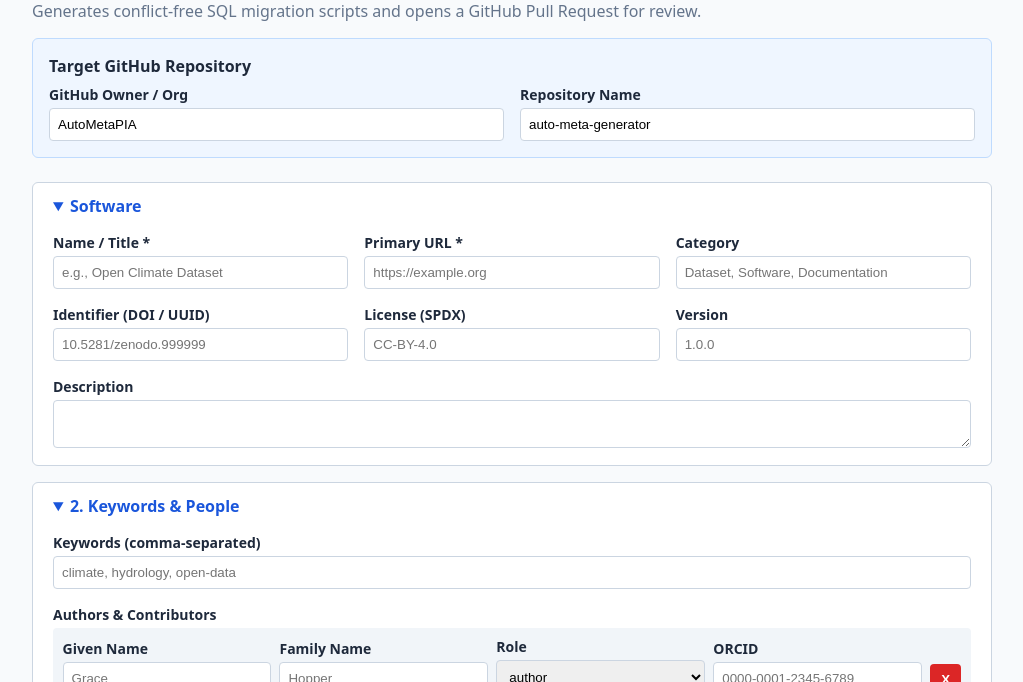
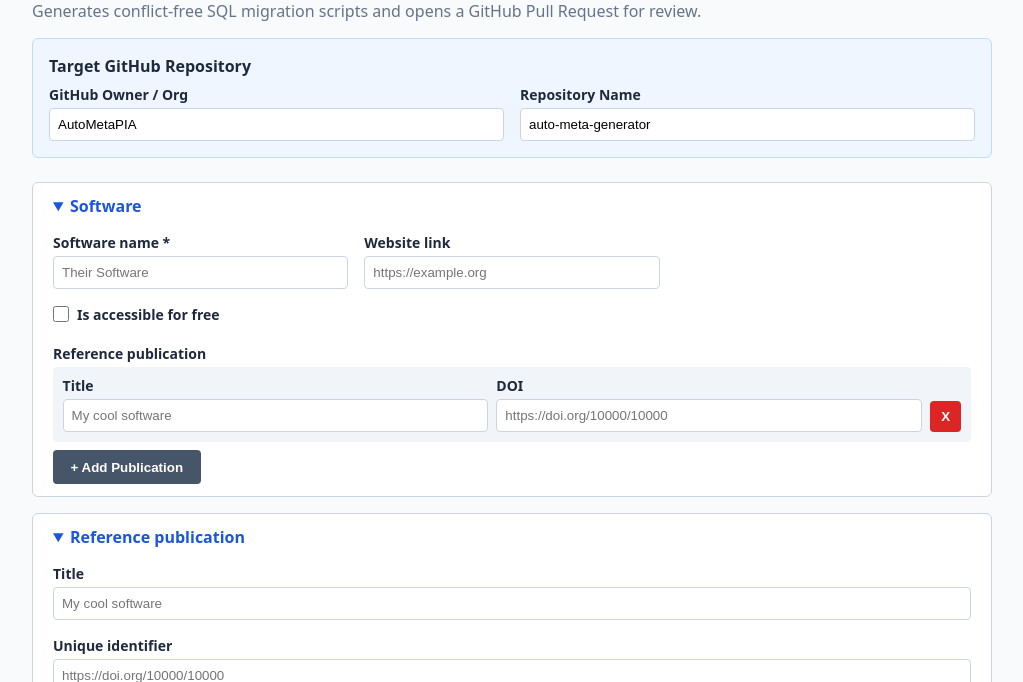
Before and after one commit to AutoMetaPIA/autometa-generator, a plain HTML site: page index.html in a window 1280 px wide. Shown: the part 118-800 px from the top of the page, without its empty margins (128-1151 px from the left). Drawn offline with Linux system fonts and the light colour scheme.

Commit message:
customized Software section parameters; added 'add publication button' to Software section

```diff
--- a/index.html
+++ b/index.html
@@ -42,46 +42,43 @@
             <summary>Software</summary>
             <div class="form-grid">
                 <div>
-                    <label>Name / Title *</label>
-                    <input type="text" id="name" required placeholder="e.g., Open Climate Dataset">
+                    <label>Software name *</label>
+                    <input type="text" id="software_name" required placeholder="Their Software">
                 </div>
                 <div>
-                    <label>Primary URL *</label>
-                    <input type="url" id="url" required placeholder="https://example.org">
-                </div>
-                <div>
-                    <label>Category</label>
-                    <input type="text" id="category" placeholder="Dataset, Software, Documentation">
-                </div>
-                <div>
-                    <label>Identifier (DOI / UUID)</label>
-                    <input type="text" id="identifier" placeholder="10.5281/zenodo.999999">
-                </div>
-                <div>
-                    <label>License (SPDX)</label>
-                    <input type="text" id="license" placeholder="CC-BY-4.0">
-                </div>
-                <div>
-                    <label>Version</label>
-                    <input type="text" id="version" placeholder="1.0.0">
+                    <label>Website link</label>
+                    <input type="url" id="software_website_link" placeholder="https://example.org">
                 </div>
                 <div class="full-width">
-                    <label>Description</label>
-                    <textarea id="description" rows="2"></textarea>
+                    <label class="checkbox-label">
+                        <input type="checkbox" id="is_accessible_freely">
+                        <span>Is accessible for free</span>
+                    </label>
                 </div>
+            </div>
+            <div class="publications-section">
+                <label>Reference publication</label>
+                <div id="publicationsContainer"></div>
+                <button type="button" class="btn btn-sec" id="addPublicationButton">+ Add Publication</button>
             </div>
         </details>
 
         <details open>
-            <summary>2. Keywords & People</summary>
+            <summary>Reference publication</summary>
             <div class="form-grid">
                 <div class="full-width">
-                    <label>Keywords (comma-separated)</label>
-                    <input type="text" id="keywords" placeholder="climate, hydrology, open-data">
+                    <label>Title</label>
+                    <input type="text" id="journal_article_title" placeholder="My cool software">
+                </div>
+            </div>
+            <div class="form-grid">
+                <div class="full-width">
+                    <label>Unique identifier</label>
+                    <input type="text" id="journal_article_URI" placeholder="https://doi.org/10000/10000">
                 </div>
             </div>
             <div class="people-section">
-                <label>Authors & Contributors</label>
+                <label>Author</label>
                 <div id="peopleContainer"></div>
                 <button type="button" class="btn btn-sec" id="addPersonButton">+ Add Person</button>
             </div>
--- a/script.js
+++ b/script.js
@@ -27,6 +27,23 @@ function addPersonRow() {
     document.getElementById('peopleContainer').appendChild(row);
 }
 
+function addPublicationRow() {
+    const row = document.createElement('div');
+    row.className = 'publication-row';
+    row.innerHTML = `
+        <div>
+            <label>Title</label>
+            <input type="text" class="journal_article_title" placeholder="My cool software">
+        </div>
+        <div>
+            <label>DOI</label>
+            <input type="text" class="doi" placeholder="https://doi.org/10000/10000">
+        </div>
+        <button type="button" class="btn btn-del">X</button>
+    `;
+    document.getElementById('publicationsContainer').appendChild(row);
+}
+
 document.getElementById('addPersonButton').addEventListener('click', addPersonRow);
 document.getElementById('peopleContainer').addEventListener('click', event => {
     if (!(event.target instanceof Element)) return;
@@ -34,11 +51,22 @@ document.getElementById('peopleContainer').addEventListener('click', event => {
     const removeButton = event.target.closest('.btn-del');
     if (removeButton) removeButton.closest('.person-row').remove();
 });
+
+document.getElementById('addPublicationButton').addEventListener('click', addPublicationRow);
+document.getElementById('publicationsContainer').addEventListener('click', event => {
+    if (!(event.target instanceof Element)) return;
+
+    const removeButton = event.target.closest('.btn-del');
+    if (removeButton) removeButton.closest('.publication-row').remove();
+});
 document.getElementById('generateSQLButton').addEventListener('click', generateSQL);
 document.getElementById('submitViaWebPRButton').addEventListener('click', () => submitViaWebPR());
 document.getElementById('submitViaGitHubAPIButton').addEventListener('click', () => submitViaGitHubAPI());
 
 addPersonRow();
+
+addPublicationRow();
+
 
 function sqlVal(v) {
     if (!v || !v.trim()) return 'NULL';
@@ -102,6 +130,21 @@ function generateSQL() {
         }
     });
 
+
+// . Publication
+    document.querySelectorAll('.publication-row').forEach(row => {
+        const given = row.querySelector('.journal_article_title').value.trim();
+        const orcid = row.querySelector('.doi').value.trim();
+
+        if (given && family) {
+            if (doi) {
+                lines.push(`INSERT OR IGNORE INTO publications (title, doi) VALUES (${sqlVal(title)}, ${sqlVal(doi)});`);
+            } else {
+                lines.push(`INSERT INTO publications (title, doi) SELECT ${sqlVal(title)}, NULL WHERE NOT EXISTS (SELECT 1 FROM publications WHERE given_name = ${sqlVal(title)} );`);
+            }
+        }
+    });
+
     // 4. Keywords
     const kws = [...new Set(document.getElementById('keywords').value.split(',').map(k => k.trim().toLowerCase()).filter(Boolean))];
     kws.forEach(kw => {
--- a/styles.css
+++ b/styles.css
@@ -1,20 +1,163 @@
-:root { --primary: #1a56db; --bg: #f8fafc; --card: #ffffff; --border: #cbd5e1; --text: #1e293b; --muted: #64748b; }
-        body { font-family: system-ui, sans-serif; background: var(--bg); color: var(--text); max-width: 960px; margin: 0 auto; padding: 2rem 1rem; }
-        details { background: var(--card); border: 1px solid var(--border); border-radius: 6px; margin-bottom: 1rem; padding: 0.75rem 1.25rem; }
-        summary { font-weight: 700; cursor: pointer; color: var(--primary); }
-        .form-grid { display: grid; grid-template-columns: repeat(auto-fit, minmax(260px, 1fr)); gap: 1rem; margin-top: 1rem; }
-        .full-width { grid-column: 1 / -1; }
-        label { display: block; font-size: 0.875rem; font-weight: 600; margin-bottom: 0.25rem; }
-        input, select, textarea { width: 100%; padding: 0.5rem; border: 1px solid var(--border); border-radius: 4px; box-sizing: border-box; }
-        .person-row { display: grid; grid-template-columns: 1fr 1fr 1fr 1fr auto; gap: 0.5rem; background: #f1f5f9; padding: 0.6rem; border-radius: 4px; margin-bottom: 0.5rem; align-items: end; }
-        .btn { background: var(--primary); color: #fff; border: none; padding: 0.6rem 1.1rem; border-radius: 4px; font-weight: 600; cursor: pointer; }
-        .btn-gh { background: #24292f; }
-        .btn-gh:hover { background: #000000; }
-        .btn-sec { background: #475569; }
-        .btn-del { background: #dc2626; padding: 0.5rem 0.7rem; }
-        pre { background: #0f172a; color: #e2e8f0; padding: 1rem; border-radius: 6px; overflow-x: auto; font-size: 0.85rem; }
-        .gh-config { background: #eff6ff; border: 1px solid #bfdbfe; padding: 1rem; border-radius: 6px; margin-bottom: 1.5rem; }
-        .muted-copy { color: var(--muted); }
-        .repo-grid { margin-top: 0.5rem; }
-        .people-section { margin-top: 1rem; }
-        .action-buttons { display: flex; gap: 0.75rem; flex-wrap: wrap; margin: 1.5rem 0; }
+:root {
+    --primary: #1a56db;
+    --bg: #f8fafc;
+    --card: #ffffff;
+    --border: #cbd5e1;
+    --text: #1e293b;
+    --muted: #64748b;
+}
+
+body {
+    font-family: system-ui, sans-serif;
+    background: var(--bg);
+    color: var(--text);
+    max-width: 960px;
+    margin: 0 auto;
+    padding: 2rem 1rem;
+}
+
+details {
+    background: var(--card);
+    border: 1px solid var(--border);
+    border-radius: 6px;
+    margin-bottom: 1rem;
+    padding: 0.75rem 1.25rem;
+}
+
+summary {
+    font-weight: 700;
+    cursor: pointer;
+    color: var(--primary);
+}
+
+.form-grid {
+    display: grid;
+    grid-template-columns: repeat(auto-fit, minmax(260px, 1fr));
+    gap: 1rem;
+    margin-top: 1rem;
+}
+
+.full-width {
+    grid-column: 1 / -1;
+}
+
+label {
+    display: block;
+    font-size: 0.875rem;
+    font-weight: 600;
+    margin-bottom: 0.25rem;
+}
+
+input,
+select,
+textarea {
+    width: 100%;
+    padding: 0.5rem;
+    border: 1px solid var(--border);
+    border-radius: 4px;
+    box-sizing: border-box;
+}
+
+.person-row {
+    display: grid;
+    grid-template-columns: 1fr 1fr 1fr 1fr auto;
+    gap: 0.5rem;
+    background: #f1f5f9;
+    padding: 0.6rem;
+    border-radius: 4px;
+    margin-bottom: 0.5rem;
+    align-items: end;
+}
+
+.publication-row {
+    display: grid;
+    grid-template-columns: 1fr 1fr auto;
+    gap: 0.5rem;
+    background: #f1f5f9;
+    padding: 0.6rem;
+    border-radius: 4px;
+    margin-bottom: 0.5rem;
+    align-items: end;
+}
+
+.btn {
+    background: var(--primary);
+    color: #fff;
+    border: none;
+    padding: 0.6rem 1.1rem;
+    border-radius: 4px;
+    font-weight: 600;
+    cursor: pointer;
+}
+
+.btn-gh {
+    background: #24292f;
+}
+
+.btn-gh:hover {
+    background: #000000;
+}
+
+.btn-sec {
+    background: #475569;
+}
+
+.btn-del {
+    background: #dc2626;
+    padding: 0.5rem 0.7rem;
+}
+
+pre {
+    background: #0f172a;
+    color: #e2e8f0;
+    padding: 1rem;
+    border-radius: 6px;
+    overflow-x: auto;
+    font-size: 0.85rem;
+}
+
+.gh-config {
+    background: #eff6ff;
+    border: 1px solid #bfdbfe;
+    padding: 1rem;
+    border-radius: 6px;
+    margin-bottom: 1.5rem;
+}
+
+.muted-copy {
+    color: var(--muted);
+}
+
+.repo-grid {
+    margin-top: 0.5rem;
+}
+
+.people-section {
+    margin-top: 1rem;
+}
+
+.publications-section {
+    margin-top: 1rem;
+}
+
+.action-buttons {
+    display: flex;
+    gap: 0.75rem;
+    flex-wrap: wrap;
+    margin: 1.5rem 0;
+}
+
+.checkbox-label {
+    display: inline-flex;
+    align-items: center;
+    gap: 0.5rem;
+    width: fit-content;
+}
+
+.checkbox-label input[type="checkbox"] {
+    flex: 0 0 1rem;
+    width: 1rem;
+    height: 1rem;
+    padding: 0;
+    margin: 0;
+}
```
